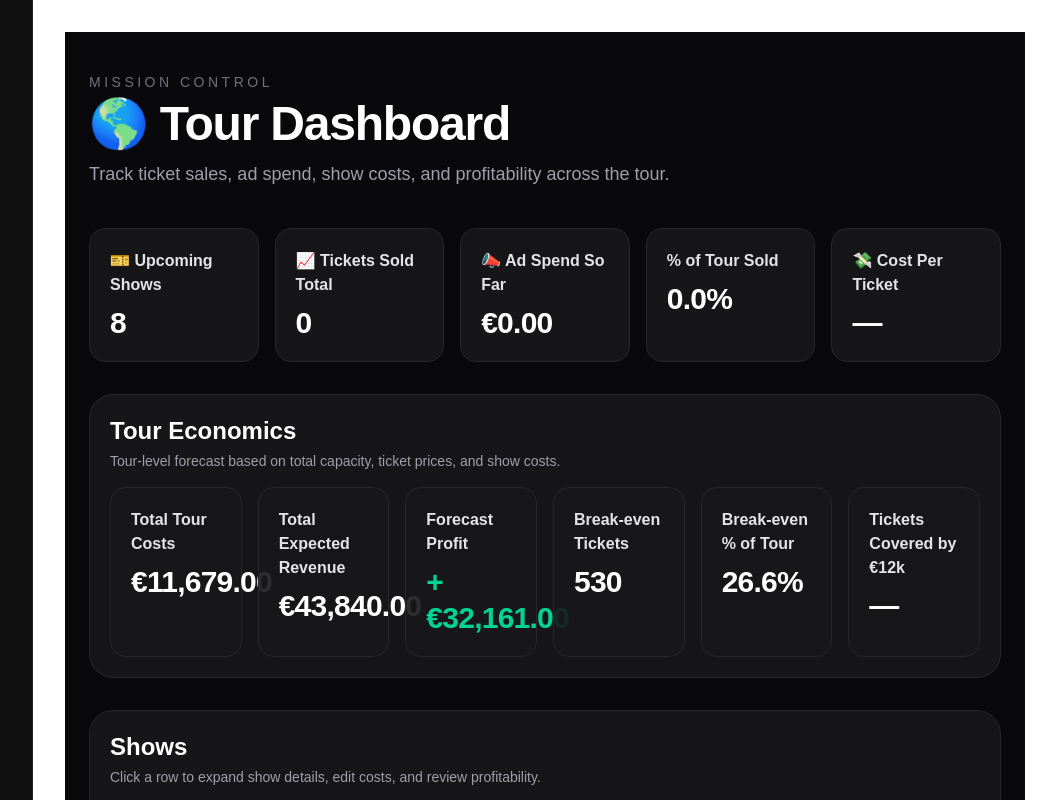
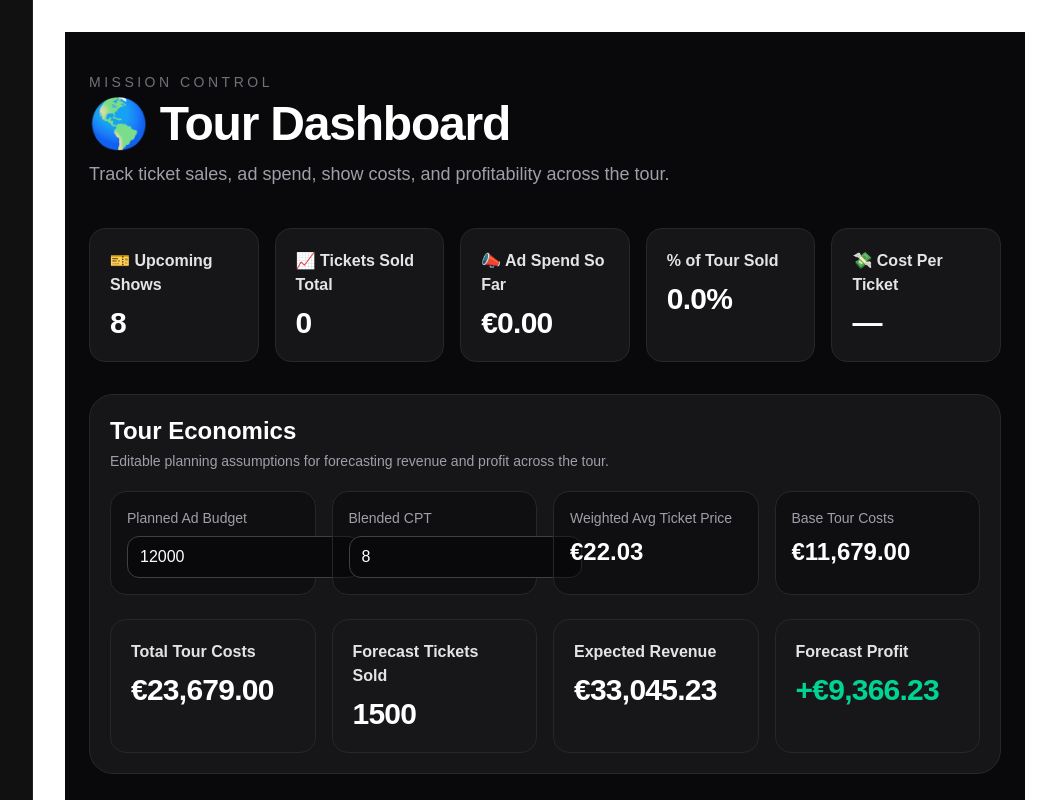
Before and after one commit to mattnashmusic/Mission-Control, a Next.js app: page /tour in a window 1280 px wide. Shown: the top 800 px of the page, without its empty margins (223-1279 px from the left). Built offline with nearby package versions, Linux system fonts and the light colour scheme.

Commit message:
update tour economics forecasting

```diff
--- a/components/tour/TourDashboardClient.tsx
+++ b/components/tour/TourDashboardClient.tsx
@@ -168,8 +168,6 @@ const INITIAL_SHOWS: TourShow[] = [
   },
 ];
 
-const TOUR_AD_BUDGET = 12000;
-
 function money(value: number) {
   return new Intl.NumberFormat("en-GB", {
     style: "currency",
@@ -257,6 +255,8 @@ function KpiCard({
 export default function TourDashboardClient() {
   const [shows, setShows] = useState<TourShow[]>(INITIAL_SHOWS);
   const [expandedShowId, setExpandedShowId] = useState<string | null>(null);
+  const [plannedAdBudget, setPlannedAdBudget] = useState<number>(12000);
+  const [blendedCpt, setBlendedCpt] = useState<number>(8);
 
   const kpis = useMemo(() => {
     const upcomingShows = shows.length;
@@ -268,26 +268,25 @@ export default function TourDashboardClient() {
     const costPerTicket =
       ticketsSoldTotal === 0 ? 0 : adSpendTotal / ticketsSoldTotal;
 
-    const totalTourCosts = shows.reduce(
+    const totalTourBaseCosts = shows.reduce(
       (sum, show) => sum + calculateShowBaseCostExcludingAds(show),
       0
     );
 
-    const totalExpectedRevenue = shows.reduce(
-      (sum, show) => sum + show.capacity * show.ticketPrice,
-      0
-    );
+    const totalTourCosts = totalTourBaseCosts + plannedAdBudget;
 
-    const forecastProfit = totalExpectedRevenue - totalTourCosts;
+    const weightedAverageTicketPrice =
+      totalCapacity === 0
+        ? 0
+        : shows.reduce((sum, show) => sum + show.capacity * show.ticketPrice, 0) /
+          totalCapacity;
 
-    const breakEvenPercentOfTour =
-      totalExpectedRevenue === 0 ? 0 : (totalTourCosts / totalExpectedRevenue) * 100;
+    const forecastTicketsSold =
+      blendedCpt === 0 ? 0 : plannedAdBudget / blendedCpt;
 
-    const breakEvenTickets =
-      totalCapacity === 0 ? 0 : (breakEvenPercentOfTour / 100) * totalCapacity;
+    const expectedRevenue = forecastTicketsSold * weightedAverageTicketPrice;
 
-    const ticketsCoveredByAdBudget =
-      costPerTicket === 0 ? 0 : TOUR_AD_BUDGET / costPerTicket;
+    const forecastProfit = expectedRevenue - totalTourCosts;
 
     return {
       upcomingShows,
@@ -295,14 +294,14 @@ export default function TourDashboardClient() {
       adSpendTotal,
       percentTourSold,
       costPerTicket,
+      totalTourBaseCosts,
       totalTourCosts,
-      totalExpectedRevenue,
+      weightedAverageTicketPrice,
+      forecastTicketsSold,
+      expectedRevenue,
       forecastProfit,
-      breakEvenPercentOfTour,
-      breakEvenTickets,
-      ticketsCoveredByAdBudget,
     };
-  }, [shows]);
+  }, [shows, plannedAdBudget, blendedCpt]);
 
   function updateShow(
     showId: string,
@@ -340,40 +339,64 @@ export default function TourDashboardClient() {
         </section>
 
         <section className="mb-8 rounded-3xl border border-zinc-800 bg-zinc-900/90 p-5">
-          <div className="mb-4">
+          <div className="mb-5">
             <h2 className="text-2xl font-semibold text-white">Tour Economics</h2>
             <p className="mt-1 text-sm text-zinc-400">
-              Tour-level forecast based on total capacity, ticket prices, and show costs.
+              Editable planning assumptions for forecasting revenue and profit across the tour.
             </p>
           </div>
 
-          <div className="grid gap-4 md:grid-cols-2 xl:grid-cols-6">
+          <div className="mb-6 grid gap-4 md:grid-cols-2 xl:grid-cols-4">
+            <label className="grid gap-2 rounded-2xl border border-zinc-800 bg-zinc-950/50 p-4">
+              <span className="text-sm text-zinc-400">Planned Ad Budget</span>
+              <input
+                type="number"
+                value={plannedAdBudget}
+                onChange={(e) => setPlannedAdBudget(Number(e.target.value) || 0)}
+                className="rounded-xl border border-zinc-700 bg-zinc-950 px-3 py-2 text-white outline-none focus:border-zinc-500"
+              />
+            </label>
+
+            <label className="grid gap-2 rounded-2xl border border-zinc-800 bg-zinc-950/50 p-4">
+              <span className="text-sm text-zinc-400">Blended CPT</span>
+              <input
+                type="number"
+                value={blendedCpt}
+                onChange={(e) => setBlendedCpt(Number(e.target.value) || 0)}
+                className="rounded-xl border border-zinc-700 bg-zinc-950 px-3 py-2 text-white outline-none focus:border-zinc-500"
+              />
+            </label>
+
+            <div className="rounded-2xl border border-zinc-800 bg-zinc-950/50 p-4">
+              <div className="text-sm text-zinc-400">Weighted Avg Ticket Price</div>
+              <div className="mt-2 text-2xl font-semibold text-white">
+                {money(kpis.weightedAverageTicketPrice)}
+              </div>
+            </div>
+
+            <div className="rounded-2xl border border-zinc-800 bg-zinc-950/50 p-4">
+              <div className="text-sm text-zinc-400">Base Tour Costs</div>
+              <div className="mt-2 text-2xl font-semibold text-white">
+                {money(kpis.totalTourBaseCosts)}
+              </div>
+            </div>
+          </div>
+
+          <div className="grid gap-4 md:grid-cols-2 xl:grid-cols-4">
             <KpiCard title="Total Tour Costs" value={money(kpis.totalTourCosts)} />
             <KpiCard
-              title="Total Expected Revenue"
-              value={money(kpis.totalExpectedRevenue)}
+              title="Forecast Tickets Sold"
+              value={kpis.forecastTicketsSold.toFixed(0)}
+            />
+            <KpiCard
+              title="Expected Revenue"
+              value={money(kpis.expectedRevenue)}
             />
             <KpiCard
               title="Forecast Profit"
               value={signedMoney(kpis.forecastProfit)}
               valueClassName={
                 kpis.forecastProfit >= 0 ? "text-emerald-400" : "text-rose-400"
-              }
-            />
-            <KpiCard
-              title="Break-even Tickets"
-              value={kpis.breakEvenTickets.toFixed(0)}
-            />
-            <KpiCard
-              title="Break-even % of Tour"
-              value={percent(kpis.breakEvenPercentOfTour)}
-            />
-            <KpiCard
-              title="Tickets Covered by €12k"
-              value={
-                kpis.costPerTicket === 0
-                  ? "—"
-                  : kpis.ticketsCoveredByAdBudget.toFixed(0)
               }
             />
           </div>
```
